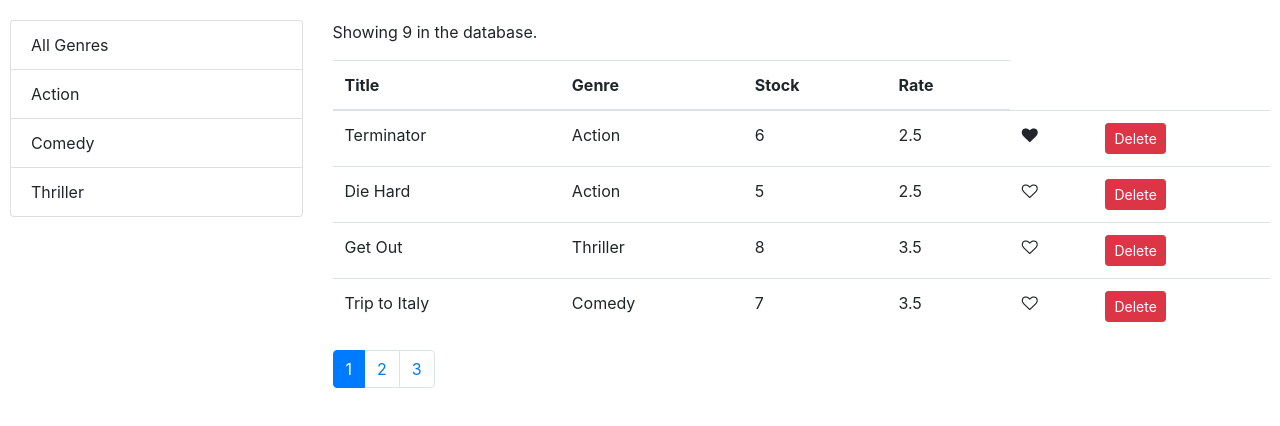
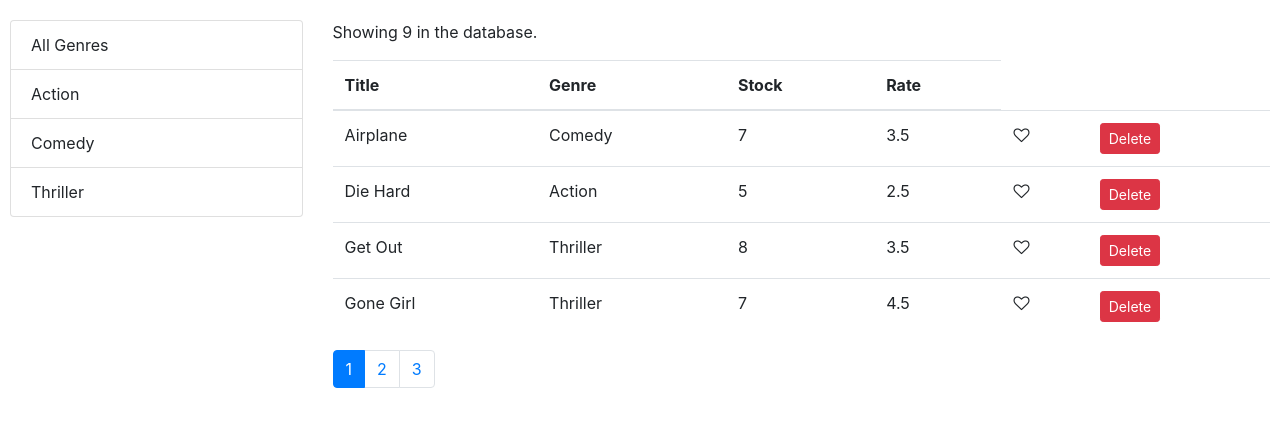
Before and after one commit to Biagemc/vidly-react-app, a React (Create React App) app: page / in a window 1280 px wide. Shown: the top 426 px of the page. Built offline with nearby package versions, Linux system fonts and the light colour scheme.

Commit message:
added sort column with asc and dsc order

```diff
--- a/src/components/movies.jsx
+++ b/src/components/movies.jsx
@@ -5,6 +5,7 @@
 import { getMovies } from "../services/fakeMovieService";
 import { getGenres } from "../services/fakeGenreService";
 import { paginate } from "./utils/paginate";
+import _ from "lodash";
 
 class Movies extends Component {
   state = {
@@ -13,10 +14,11 @@
     currentPage: 1,
     genres: [],
     selectedGenre: null,
+    sortColumn: { path: "title", order: "asc" },
   };
 
   componentDidMount() {
-    const genres = [{ name: "All Genres" }, ...getGenres()];
+    const genres = [{ _id: "", name: "All Genres" }, ...getGenres()];
     this.setState({ movies: getMovies(), genres });
   }
 
@@ -40,10 +42,14 @@
     this.setState({ selectedGenre: genre, currentPage: 1 });
   };
 
+  handleSort = (sortColumn) => {
+    this.setState({ sortColumn });
+  };
+
   render() {
     const { length: count } = this.state.movies;
 
-    const { pageSize, currentPage, movies: allMovies, selectedGenre } = this.state;
+    const { pageSize, currentPage, movies: allMovies, selectedGenre, sortColumn } = this.state;
     if (count === 0) {
       return <p>There are no movies in the Database.</p>;
     }
@@ -51,7 +57,9 @@
     const filtered =
       selectedGenre && selectedGenre._id ? allMovies.filter((m) => m.genre._id === selectedGenre._id) : allMovies;
 
-    const movies = paginate(filtered, currentPage, pageSize);
+    const sorted = _.orderBy(filtered, [sortColumn.path], [sortColumn.order]);
+
+    const movies = paginate(sorted, currentPage, pageSize);
 
     return (
       <div className="row">
@@ -64,7 +72,13 @@
         </div>
         <div className="col">
           <p>Showing {filtered.length} in the database.</p>
-          <MoviesTable movies={movies} onLike={this.handleLike} onDelete={this.handleDelete} />
+          <MoviesTable
+            movies={movies}
+            sortColumn={sortColumn}
+            onLike={this.handleLike}
+            onDelete={this.handleDelete}
+            onSort={this.handleSort}
+          />
           <Pagination
             itemsCount={filtered.length}
             currentPage={currentPage}
--- a/src/components/moviesTable.jsx
+++ b/src/components/moviesTable.jsx
@@ -1,16 +1,27 @@
 import React, { Component } from "react";
 import Like from "./common/like";
-const MoviesTable = (props) => {
-  const { movies, onLike, onDelete } = props;
 
+class MoviesTable extends Component {
+  raiseSort = (path) => {
+    const sortColumn = { ...this.props.sortColumn };
+    if (sortColumn.path === path) sortColumn.order = sortColumn.order === "asc" ? "desc" : "asc";
+    else {
+      sortColumn.path = path;
+      sortColumn.order = "asc";
+    }
+    this.props.onSort(sortColumn);
+  };
+
+  render() {
+    const { movies, onLike, onDelete } = this.props;
     return (
       <table className="table">
         <thead>
           <tr>
-          <th>Title</th>
-          <th>Genre</th>
-          <th>Stock</th>
-          <th>Rate</th>
+            <th onClick={() => this.raiseSort("title")}>Title</th>
+            <th onClick={() => this.raiseSort("genre.name")}>Genre</th>
+            <th onClick={() => this.raiseSort("numberInStock")}>Stock</th>
+            <th onClick={() => this.raiseSort("dailyRentalRate")}>Rate</th>
           </tr>
         </thead>
         <tbody>
@@ -33,6 +44,7 @@
         </tbody>
       </table>
     );
-};
+  }
+}
 
 export default MoviesTable;
```
Lines whose indentation alone changed are shown as unchanged.
